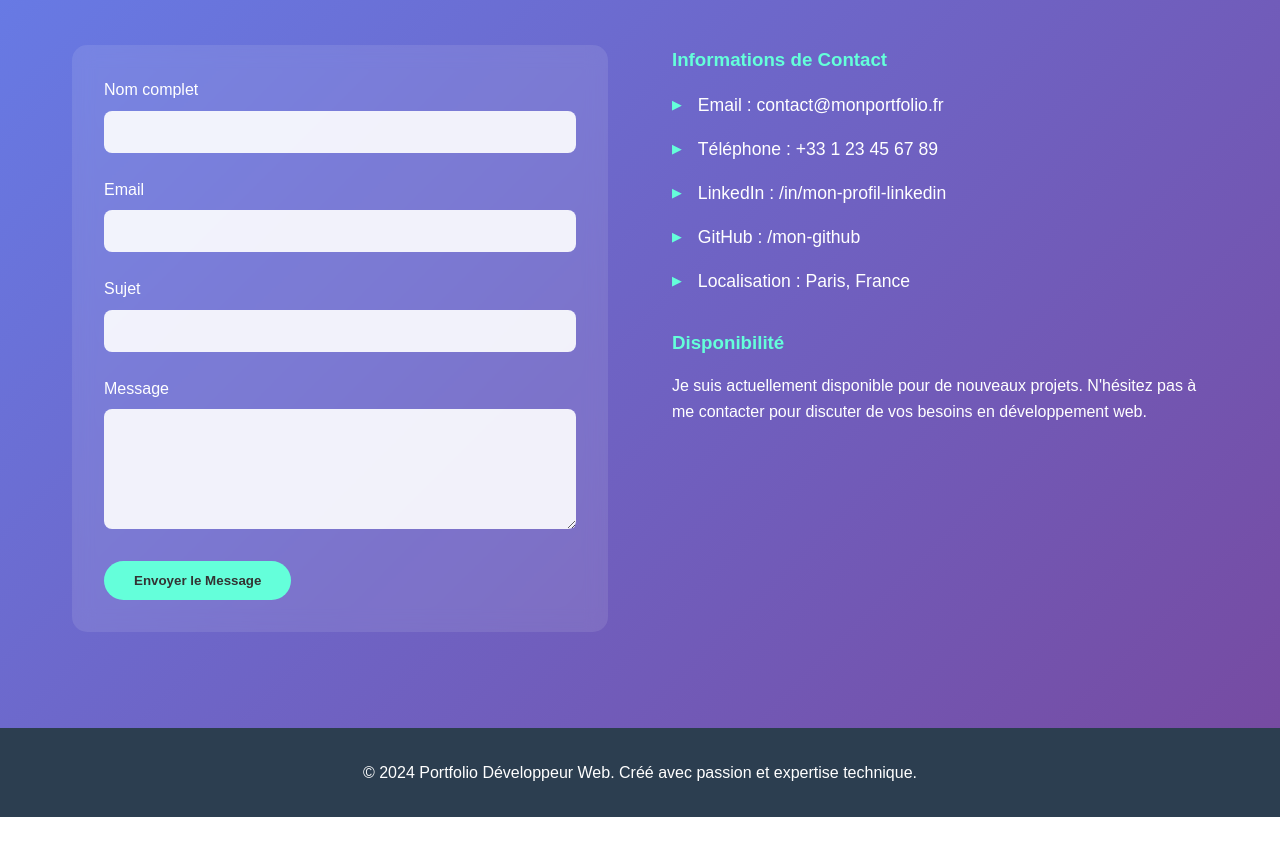
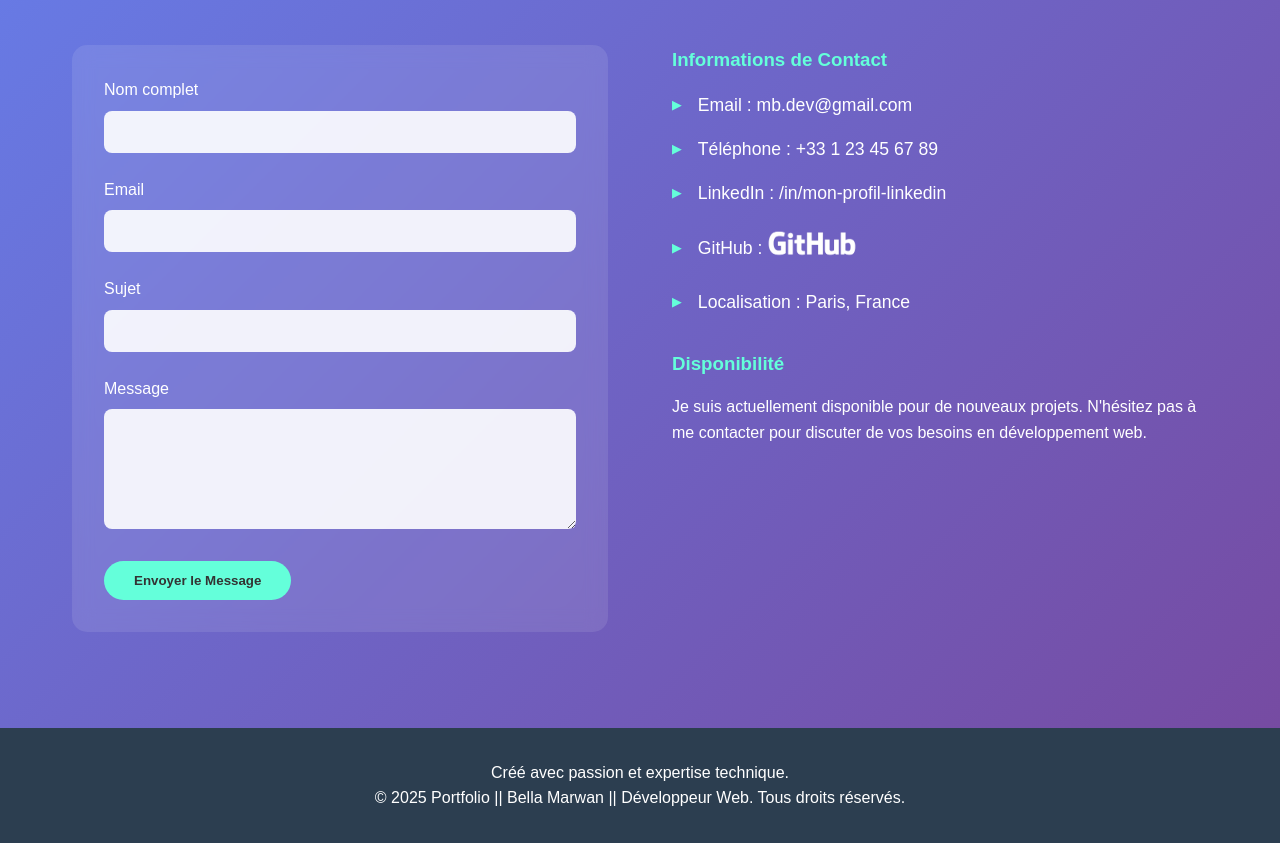
Before and after one commit to imVey/Folio, a plain HTML site: page Mon_Folio/index.html in a window 1280 px wide. Shown: the part 4509-5352 px from the top of the page. Before the commit the page ends 5326 px from the top, so only its background shows below. Drawn offline with Linux system fonts and the light colour scheme.

Commit message:
Ajout logo git + Hover et lien cliquable

```diff
--- a/Mon_Folio/index.html
+++ b/Mon_Folio/index.html
@@ -258,10 +258,18 @@
 
           <div class="contact-info">
             <h3>Informations de Contact</h3>
-            <div class="contact-item">Email : contact@monportfolio.fr</div>
+            <div class="contact-item">Email : mb.dev@gmail.com</div>
             <div class="contact-item">Téléphone : +33 1 23 45 67 89</div>
             <div class="contact-item">LinkedIn : /in/mon-profil-linkedin</div>
-            <div class="contact-item">GitHub : /mon-github</div>
+            <div class="contact-item">
+              GitHub :
+              <a href="https://github.com/imVey" target="_blank"
+                ><img
+                  id="github"
+                  src="../Mon_Folio/Public/GitHub_Logo_White.png"
+                  alt="Logo github"
+              /></a>
+            </div>
             <div class="contact-item">Localisation : Paris, France</div>
 
             <h3 style="margin-top: 2rem">Disponibilité</h3>
@@ -278,8 +286,11 @@
     <!-- Footer -->
     <footer>
       <p>
-        &copy; 2024 Portfolio Développeur Web. Créé avec passion et expertise
-        technique.
+        Créé avec passion et expertise technique.
+        <br />
+        &copy; 2025 Portfolio || Bella Marwan || Développeur Web. Tous droits
+        réservés.
+        <br />
       </p>
     </footer>
 
--- a/Mon_Folio/style.css
+++ b/Mon_Folio/style.css
@@ -809,3 +809,12 @@ footer {
     opacity: 0;
   }
 }
+#github {
+  width: 100px; /* largeur fixée */
+  height: auto; /* hauteur s’adapte automatiquement */
+  transition: transform 0.3s, box-shadow 0.3s;
+}
+
+#github:hover {
+  transform: translateY(-5px);
+}
```
Also changed, not shown: Mon_Folio/Public/GitHub_Logo.png (added), Mon_Folio/Public/GitHub_Logo_White.png (added), Mon_Folio/Public/github-mark-white.png (added), Mon_Folio/Public/github-mark.png (added).
